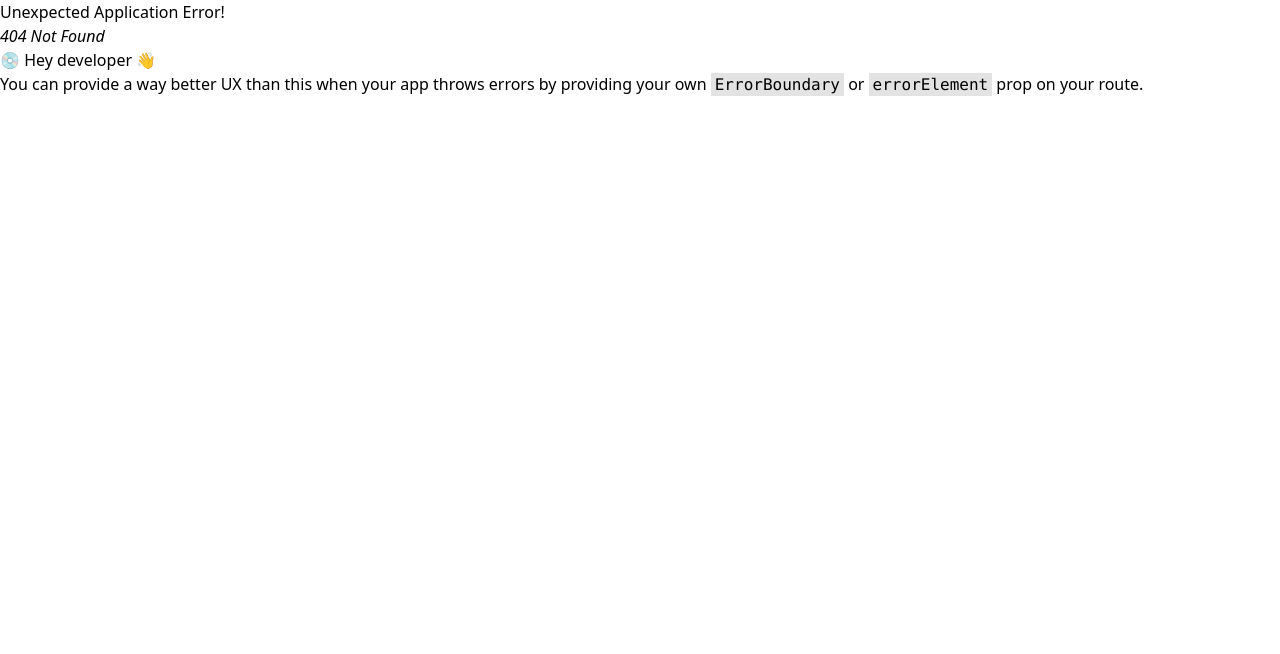
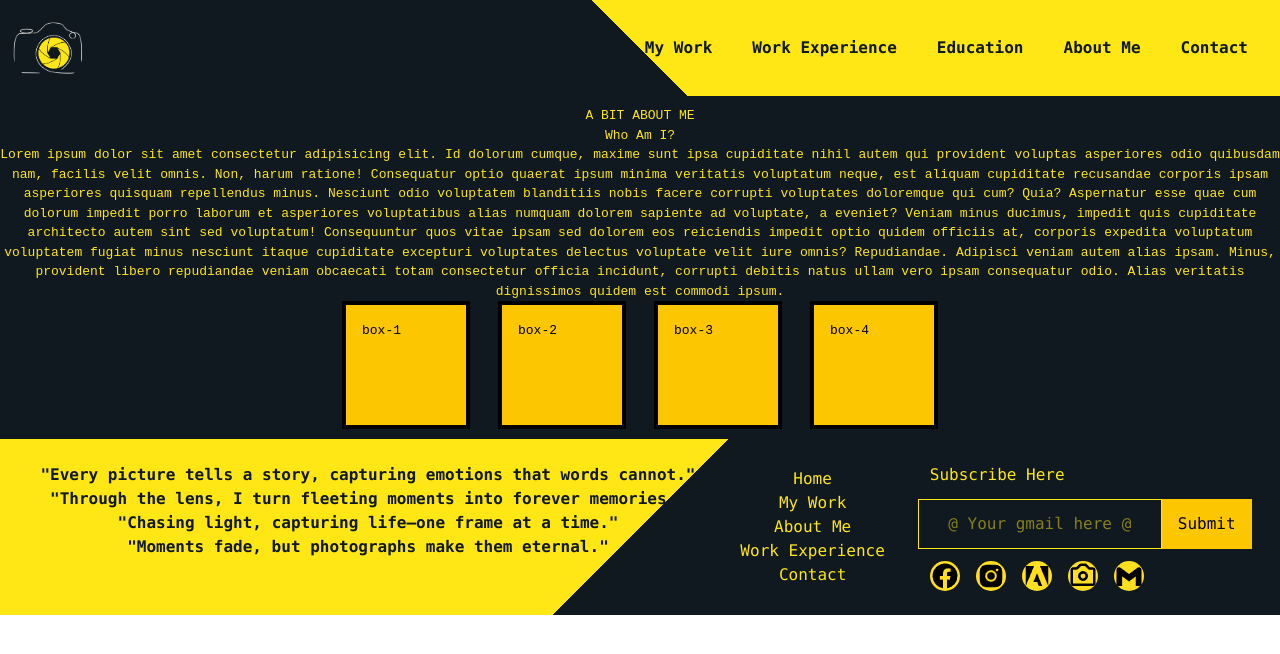
Before and after one commit to 5huv0/5huv0-photography-portfolio, a React (Vite) app: page /navaboutme in a window 1280 px wide. Before the commit this address had no page. Shown: the top 654 px of the page. Built offline with nearby package versions, Linux system fonts and the light colour scheme.

Commit message:
working on nav about me

```diff
--- a/pages/NavAboutMe.jsx
+++ b/pages/NavAboutMe.jsx
@@ -1,10 +1,25 @@
 import React from 'react'
+import { Link } from 'react-router-dom'
 
 export default function NavAboutMe() {
   return (
     <div>
-      <div></div>
-      <div></div>
+      <div className='text-center'>
+        <p>A BIT ABOUT ME</p>
+        <p>Who Am I?</p>
+        <img src="" alt="" />
+        <p>Lorem ipsum dolor sit amet consectetur adipisicing elit. Id dolorum cumque, maxime sunt ipsa cupiditate nihil autem qui provident voluptas asperiores odio quibusdam nam, facilis velit omnis. Non, harum ratione!
+        Consequatur optio quaerat ipsum minima veritatis voluptatum neque, est aliquam cupiditate recusandae corporis ipsam asperiores quisquam repellendus minus. Nesciunt odio voluptatem blanditiis nobis facere corrupti voluptates doloremque qui cum? Quia?
+        Aspernatur esse quae cum dolorum impedit porro laborum et asperiores voluptatibus alias numquam dolorem sapiente ad voluptate, a eveniet? Veniam minus ducimus, impedit quis cupiditate architecto autem sint sed voluptatum!
+        Consequuntur quos vitae ipsam sed dolorem eos reiciendis impedit optio quidem officiis at, corporis expedita voluptatum voluptatem fugiat minus nesciunt itaque cupiditate excepturi voluptates delectus voluptate velit iure omnis? Repudiandae.
+        Adipisci veniam autem alias ipsam. Minus, provident libero repudiandae veniam obcaecati totam consectetur officia incidunt, corrupti debitis natus ullam vero ipsam consequatur odio. Alias veritatis dignissimos quidem est commodi ipsum.</p>
+      </div>
+      <div className='flex items-center align-middle justify-center gap-7'>
+        <div className='box-border size-32 border-4 p-4 bg-yellow-400 text-black'>box-1</div>
+        <div className='box-border size-32 border-4 p-4 bg-yellow-400 text-black'>box-2</div>
+        <div className='box-border size-32 border-4 p-4 bg-yellow-400 text-black'>box-3</div>
+        <div className='box-border size-32 border-4 p-4 bg-yellow-400 text-black'>box-4</div>
+      </div>
     </div>
   )
 }
--- a/src/components/Navbar.jsx
+++ b/src/components/Navbar.jsx
@@ -14,11 +14,11 @@ export default function Navbar() {
         </div>
 
         <div className='flex flex-wrap gap-10 nv-link items-center p-5 font-mono font-extrabold'> {/* This div is for nav links */}
-          <NavLink to="/" className='transition delay-150 duration-300 ease-in hover:-translate-y-1 hover:scale-130 hover:underline'>My Work</NavLink>
-          <NavLink to="/" className='transition delay-150 duration-300 ease-in hover:-translate-y-1 hover:scale-130 hover:underline'>Work Experience</NavLink>
+          <NavLink to="navmyworks" className='transition delay-150 duration-300 ease-in hover:-translate-y-1 hover:scale-130 hover:underline'>My Work</NavLink>
+          <NavLink to="navworkexp" className='transition delay-150 duration-300 ease-in hover:-translate-y-1 hover:scale-130 hover:underline'>Work Experience</NavLink>
           <NavLink to="/" className='transition delay-150 duration-300 ease-in hover:-translate-y-1 hover:scale-130 hover:underline'>Education</NavLink>
-          <NavLink to="/" className='transition delay-150 duration-300 ease-in hover:-translate-y-1 hover:scale-130 hover:underline'>About Me</NavLink>
-          <NavLink to="/" className='transition delay-150 duration-300 ease-in hover:-translate-y-1 hover:scale-130 hover:underline'>Contact</NavLink>
+          <NavLink to="navaboutme" className='transition delay-150 duration-300 ease-in hover:-translate-y-1 hover:scale-130 hover:underline'>About Me</NavLink>
+          <NavLink to="navcontact" className='transition delay-150 duration-300 ease-in hover:-translate-y-1 hover:scale-130 hover:underline'>Contact</NavLink>
         </div>
 
       </nav>
--- a/src/main.jsx
+++ b/src/main.jsx
@@ -4,14 +4,19 @@ import './index.css'
 import App from './App.jsx'
 import { createBrowserRouter, createRoutesFromElements, RouterProvider, Route } from 'react-router-dom'
 import Home from '../pages/Home.jsx'
+import NavAboutMe from '../pages/NavAboutMe.jsx'
+import NavContact from '../pages/NavContact.jsx'
+import NavMyWorks from '../pages/NavMyWorks.jsx'
+import NavWorkExp from '../pages/NavWorkExp.jsx'
 
 const router = createBrowserRouter(
   createRoutesFromElements(
     <Route path = '/' element={<App/>}>
       <Route path = '/' element={<Home/>}/>
-      {/* <Route path = '/' element={<AboutMe/>}/>
-      <Route path = '/' element={<Contact/>}/>
-      <Route path = '/' element={<MyWorks/>}/> */}
+      <Route path = 'navaboutme' element={<NavAboutMe/>}/>
+      <Route path = 'navcontact' element={<NavContact/>}/>
+      <Route path = 'navmyworks' element={<NavMyWorks/>}/>
+      <Route path = 'navworkexp' element={<NavWorkExp/>}/>
     </Route>
   )
 )
```
